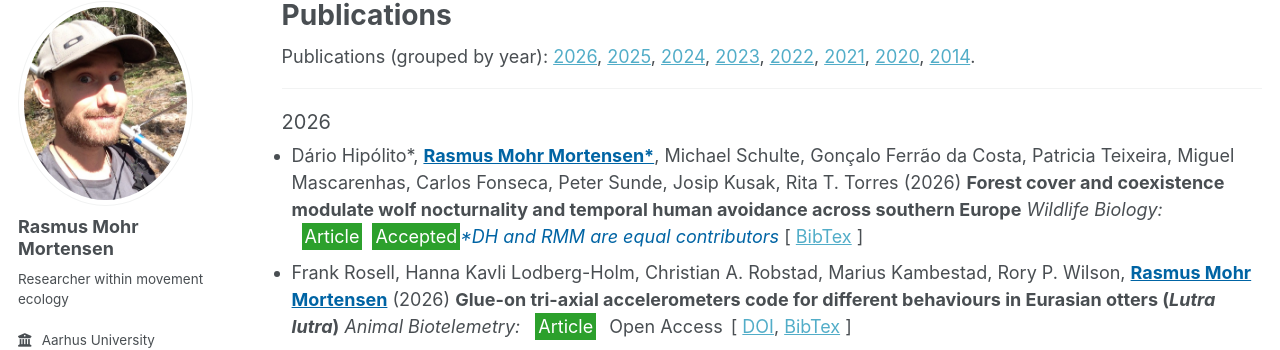
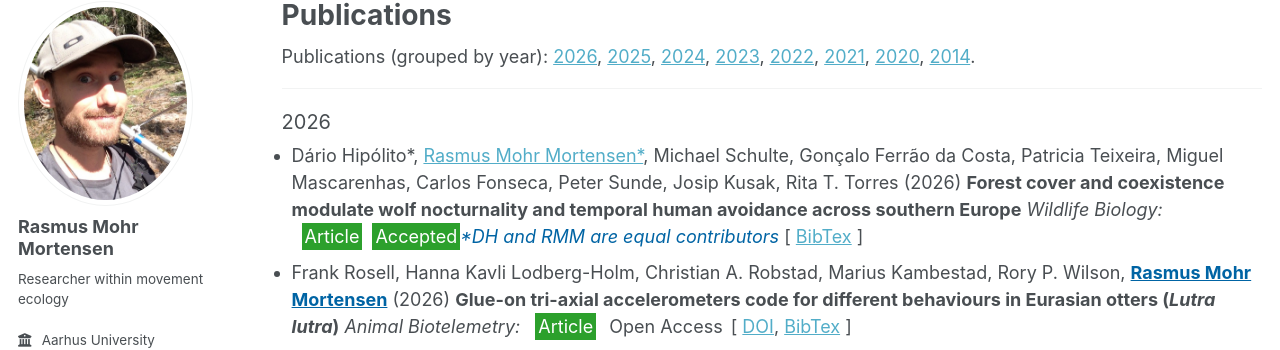
Before and after one commit to rasmusmohrmortensen/rasmusmohrmortensen.github.io, a Jekyll site: the page built from _pages/publications.html, in a window 1280 px wide. Shown: the part 100-450 px from the top of the page. Built offline with Jekyll 4.4.1, drawn with Linux system fonts in a browser that asks for light colours; some web fonts are replaced; a script bundle is joined from its source files by our own code; library files that are not in the unit come from our copies.

Commit message:
Update paper.html

```diff
--- a/_includes/bibere/paper.html
+++ b/_includes/bibere/paper.html
@@ -7,11 +7,11 @@
         <!-- Author -->
         {%- for a in paper.authors -%}
             {%- assign author = site.data.bibere.authors[a] -%}
-            {%- if author -%}
-        {%- assign authorClass = "mainAuthor" -%}
+            {%- if a == include.mainAuthor -%}
+                {%- assign authorClass = "mainAuthor" -%}
             {%- else -%}
-            {%- assign authorClass = "author" -%}
-        {%- endif -%}
+                {%- assign authorClass = "author" -%}
+            {%- endif -%}
             <span class="{{ authorClass }}">
             {%- if author -%}
                 {%- if author.website -%}
```
